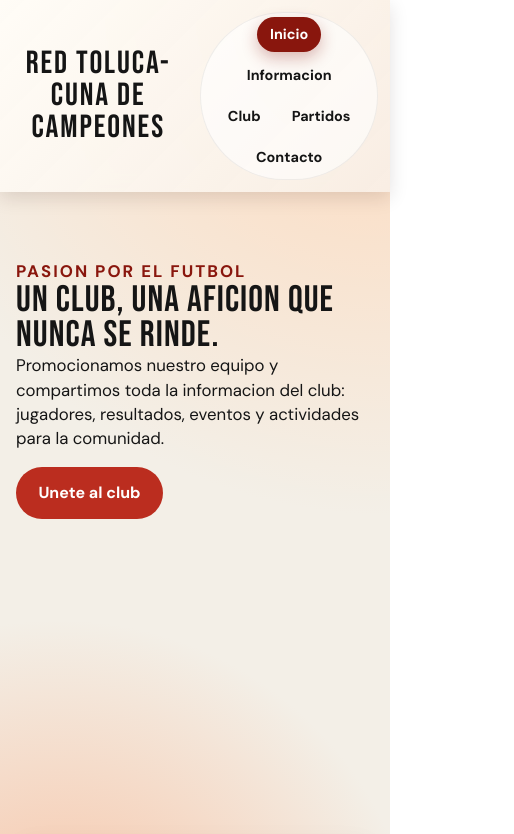
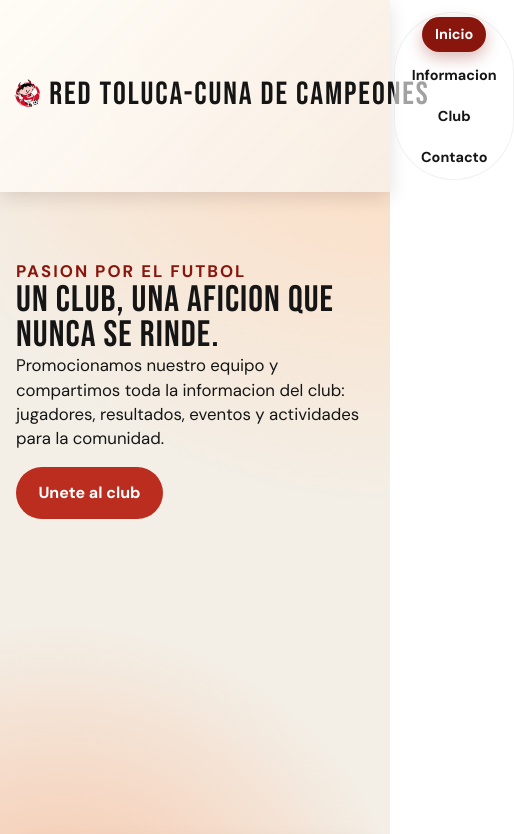
Before and after one commit to Yahir921/Club, a React (Vite) app: page / in a window 390 px wide. Shown: the top 834 px of the page, 514 px wide, since content can reach past the window. Built offline with nearby package versions, Linux system fonts and the light colour scheme.

Commit message:
cambios logo partidos

```diff
--- a/src/App.css
+++ b/src/App.css
@@ -59,6 +59,20 @@
   border-radius: 0;
   background: transparent;
   border: 0;
+  white-space: nowrap;
+}
+
+.brand-icon {
+  width: 34px;
+  height: 34px;
+  object-fit: contain;
+  vertical-align: middle;
+  margin-right: 0.45rem;
+  transform: translateY(-2px);
+}
+
+.brand-title {
+  vertical-align: middle;
 }
 
 .nav-links {
@@ -527,6 +541,11 @@ main {
     text-align: center;
   }
 
+  .brand-icon {
+    width: 30px;
+    height: 30px;
+  }
+
   .nav-links {
     width: 100%;
     justify-content: center;
--- a/src/App.jsx
+++ b/src/App.jsx
@@ -4,7 +4,6 @@ import Nav from './components/Nav'
 import HomeView from './views/HomeView'
 import TeamView from './views/TeamView'
 import ClubView from './views/ClubView'
-import MatchesView from './views/MatchesView'
 import ContactView from './views/ContactView'
 import { getRouteFromHash } from './utils/routing'
 
@@ -32,7 +31,6 @@ function App() {
       {currentRoute === 'inicio' && <HomeView />}
       {currentRoute === 'equipo' && <TeamView />}
       {currentRoute === 'club' && <ClubView />}
-      {currentRoute === 'partidos' && <MatchesView />}
       {currentRoute === 'contacto' && <ContactView />}
 
     </div>
--- a/src/components/Nav.jsx
+++ b/src/components/Nav.jsx
@@ -3,7 +3,18 @@ import { navItems } from '../data/siteData'
 function Nav({ current }) {
   return (
     <nav className="nav">
-      <p className="brand">RED Toluca-Cuna de campeones</p>
+      <p className="brand">
+        <img
+          className="brand-icon"
+          src="/icono-red-toluca.png"
+          alt=""
+          aria-hidden="true"
+          onError={(event) => {
+            event.currentTarget.style.display = 'none'
+          }}
+        />
+        <span className="brand-title">RED Toluca-Cuna de campeones</span>
+      </p>
       <div className="nav-links">
         {navItems.map((item) => (
           <a key={item.key} href={item.href} className={item.key === current ? 'is-active' : ''}>
--- a/src/data/siteData.js
+++ b/src/data/siteData.js
@@ -18,38 +18,10 @@ export const clubInfo = [
   { title: 'Valores', text: 'Respeto, trabajo en equipo, esfuerzo y juego limpio.' },
 ]
 
-export const fixtures = [
-  {
-    date: '03 Mar 2026',
-    hour: '19:00',
-    tournament: 'Liga Municipal - Jornada 5',
-    match: 'RED Toluca-Cuna de campeones vs Halcones FC',
-    stadium: 'Estadio Central',
-    details: 'Partido clave para mantener el liderato de grupo.',
-  },
-  {
-    date: '10 Mar 2026',
-    hour: '18:30',
-    tournament: 'Liga Municipal - Jornada 6',
-    match: 'Atletico Norte vs RED Toluca-Cuna de campeones',
-    stadium: 'Cancha Norte',
-    details: 'Visita dificil ante un rival directo en la tabla.',
-  },
-  {
-    date: '17 Mar 2026',
-    hour: '20:00',
-    tournament: 'Liga Municipal - Jornada 7',
-    match: 'RED Toluca-Cuna de campeones vs Real Valle',
-    stadium: 'Estadio Central',
-    details: 'Encuentro especial con activaciones para la aficion.',
-  },
-]
-
 export const navItems = [
   { key: 'inicio', label: 'Inicio', href: '#/' },
   { key: 'equipo', label: 'Informacion', href: '#/equipo' },
   { key: 'club', label: 'Club', href: '#/club' },
-  { key: 'partidos', label: 'Partidos', href: '#/partidos' },
   { key: 'contacto', label: 'Contacto', href: '#/contacto' },
 ]
 
@@ -57,6 +29,5 @@ export const routeMap = {
   '#/': 'inicio',
   '#/equipo': 'equipo',
   '#/club': 'club',
-  '#/partidos': 'partidos',
   '#/contacto': 'contacto',
 }
--- a/src/views/MatchesView.jsx
+++ /dev/null
@@ -1,32 +0,0 @@
-import { fixtures } from '../data/siteData'
-
-function MatchesView() {
-  return (
-    <main>
-      <section className="section fixtures">
-        <div className="section-head">
-          <p className="section-tag">Calendario</p>
-          <h2>Partidos con informacion completa</h2>
-        </div>
-        <div className="fixture-list">
-          {fixtures.map((fixture) => (
-            <article key={fixture.match} className="fixture-item">
-              <div className="fixture-date-block">
-                <p className="fixture-date">{fixture.date}</p>
-                <p className="fixture-hour">{fixture.hour}</p>
-              </div>
-              <div>
-                <p className="fixture-tournament">{fixture.tournament}</p>
-                <h3>{fixture.match}</h3>
-                <p>{fixture.stadium}</p>
-                <p className="fixture-details">{fixture.details}</p>
-              </div>
-            </article>
-          ))}
-        </div>
-      </section>
-    </main>
-  )
-}
-
-export default MatchesView
```
Also changed, not shown: public/icono-red-toluca.png (added).
